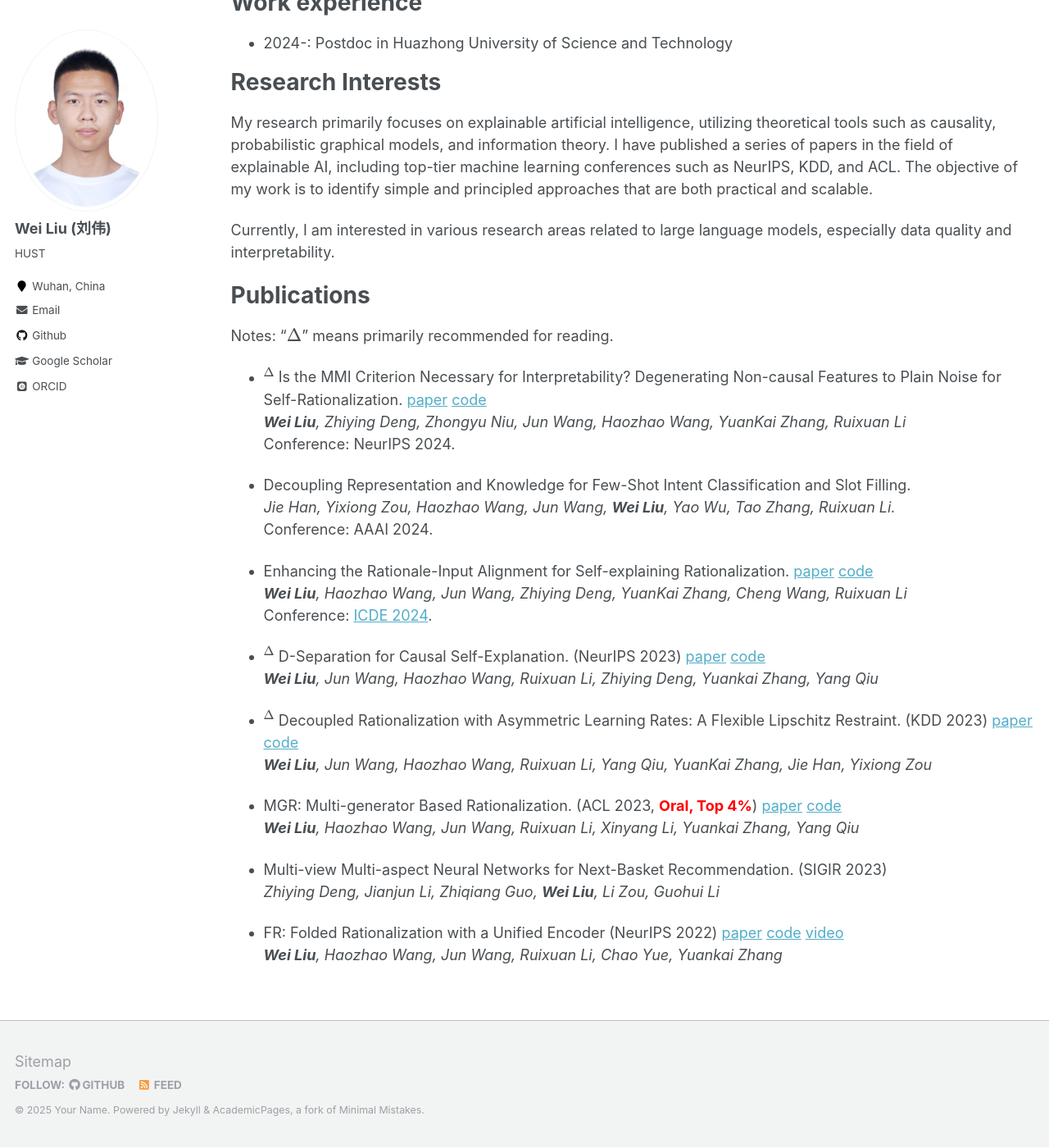
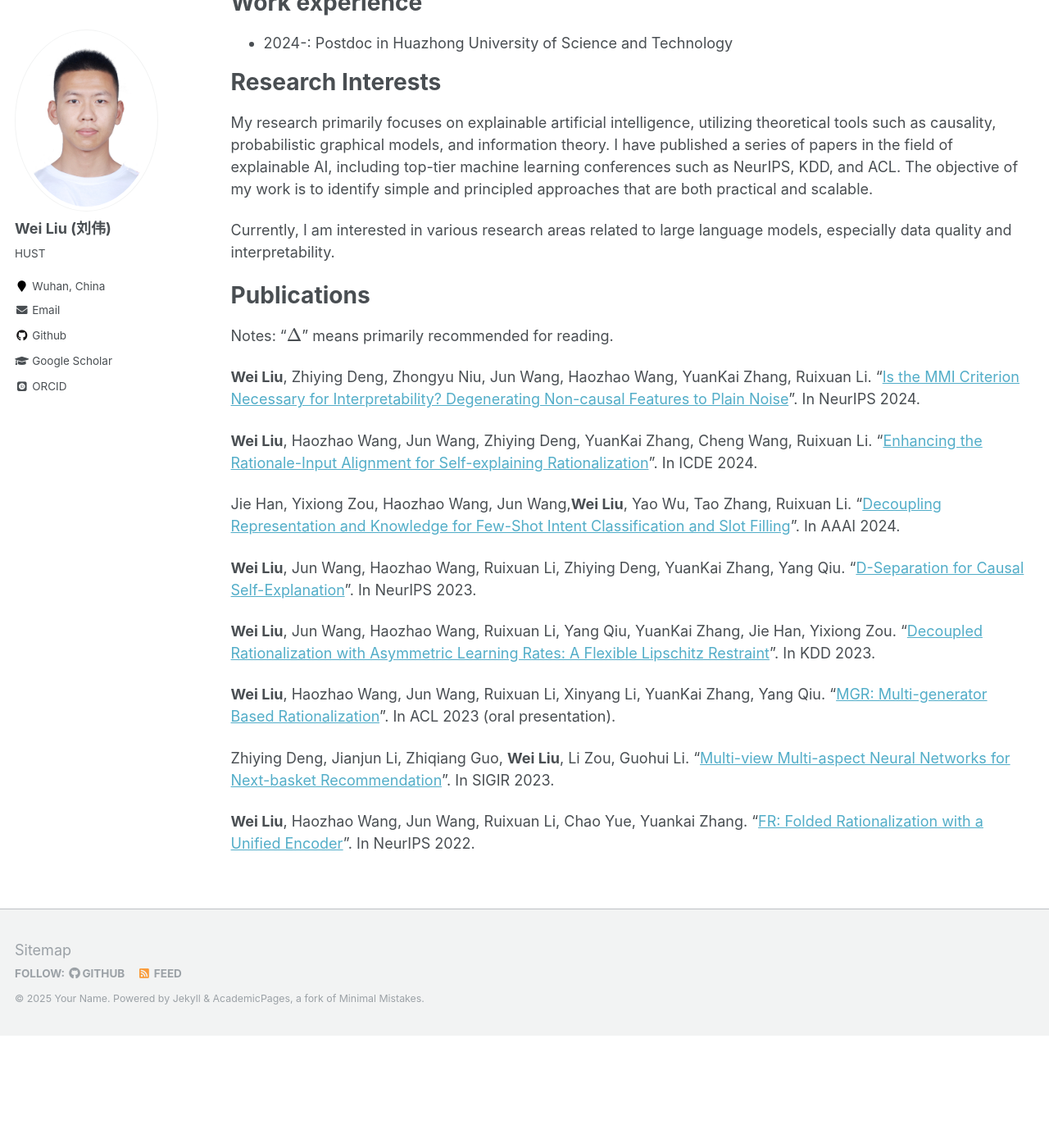
Before and after one commit to jugechengzi/WeiLiu.github.io, a Jekyll site: the page built from _pages/cv.md, in a window 1280 px wide and 1400 px high, scrolled down 360 px. Shown: the whole window at 82% size. Built offline with Jekyll 4.4.1, drawn with Linux system fonts in a browser that asks for light colours; some web fonts are replaced; formulas are drawn with MathJax 3; after the commit the page ends 1624 px from its top, so only the background shows below that.

Commit message:
Update cv.md

```diff
--- a/_pages/cv.md
+++ b/_pages/cv.md
@@ -28,29 +28,22 @@ Publications
 ======
   Notes: "**$\Delta$**" means primarily recommended for reading.
 
-- **$^\Delta$** Is the MMI Criterion Necessary for Interpretability? Degenerating Non-causal Features to Plain Noise for Self-Rationalization. [paper](https://arxiv.org/abs/2410.06003) [code](https://github.com/jugechengzi/Rationalization-MRD)
-*__Wei Liu__, Zhiying Deng, Zhongyu Niu, Jun Wang, Haozhao Wang, YuanKai Zhang, Ruixuan Li*
-Conference: NeurIPS 2024.
+**Wei Liu**, Zhiying Deng, Zhongyu Niu, Jun Wang, Haozhao Wang, YuanKai Zhang, Ruixuan Li. "[Is the MMI Criterion Necessary for Interpretability? Degenerating Non-causal Features to Plain Noise](https://arxiv.org/pdf/2410.06003)". In NeurIPS 2024.
 
-- Decoupling Representation and Knowledge for Few-Shot Intent Classification and Slot Filling.
-*Jie Han, Yixiong Zou, Haozhao Wang, Jun Wang, __Wei Liu__, Yao Wu, Tao Zhang, Ruixuan Li.*
-Conference: AAAI 2024.
+**Wei Liu**, Haozhao Wang, Jun Wang, Zhiying Deng, YuanKai Zhang, Cheng Wang, Ruixuan Li. "[Enhancing the Rationale-Input Alignment for Self-explaining Rationalization](https://arxiv.org/pdf/2312.04103)". In ICDE 2024.
 
-- Enhancing the Rationale-Input Alignment for Self-explaining Rationalization. [paper](https://arxiv.org/abs/2312.04103) [code](https://github.com/jugechengzi/dar)
-*__Wei Liu__, Haozhao Wang, Jun Wang, Zhiying Deng, YuanKai Zhang, Cheng Wang, Ruixuan Li*
-Conference: [ICDE 2024](https://icde2024.github.io/).
+Jie Han, Yixiong Zou, Haozhao Wang, Jun Wang,**Wei Liu**, Yao Wu, Tao Zhang, Ruixuan Li. "[Decoupling Representation and Knowledge for Few-Shot Intent Classification and Slot Filling](https://arxiv.org/pdf/2312.13495)". In AAAI 2024.
 
-- **$^\Delta$** D-Separation for Causal Self-Explanation. (NeurIPS 2023)   [paper](https://arxiv.org/abs/2309.13391) [code](https://github.com/jugechengzi/Rationalization-MCD)
-*__Wei Liu__, Jun Wang, Haozhao Wang,  Ruixuan Li, Zhiying Deng, Yuankai Zhang, Yang Qiu*
 
-- **$^\Delta$** Decoupled Rationalization with Asymmetric Learning Rates: A Flexible Lipschitz Restraint. (KDD 2023) [paper](https://dl.acm.org/doi/abs/10.1145/3580305.3599299) [code](https://github.com/jugechengzi/Rationalization-DR)
-*__Wei Liu__, Jun Wang, Haozhao Wang, Ruixuan Li, Yang Qiu, YuanKai Zhang, Jie Han, Yixiong Zou*
+**Wei Liu**, Jun Wang, Haozhao Wang, Ruixuan Li, Zhiying Deng, YuanKai Zhang, Yang Qiu. "[D-Separation for Causal Self-Explanation](https://arxiv.org/pdf/2309.13391)". In NeurIPS 2023.
 
-- MGR: Multi-generator Based Rationalization. (ACL 2023, **<font color=red>Oral, Top 4%</font>**) [paper](https://arxiv.org/abs/2305.04492) [code](https://github.com/jugechengzi/Rationalization-MGR)
-*__Wei Liu__, Haozhao Wang, Jun Wang, Ruixuan Li, Xinyang Li, Yuankai Zhang, Yang Qiu*
 
-- Multi-view Multi-aspect Neural Networks for Next-Basket Recommendation. (SIGIR 2023)
-*Zhiying Deng, Jianjun Li, Zhiqiang Guo, __Wei Liu__, Li Zou, Guohui Li*
+**Wei Liu**, Jun Wang, Haozhao Wang, Ruixuan Li, Yang Qiu, YuanKai Zhang, Jie Han, Yixiong Zou. "[Decoupled Rationalization with Asymmetric Learning Rates: A
+Flexible Lipschitz Restraint](https://arxiv.org/pdf/2305.13599)". In KDD 2023.
 
-- FR: Folded Rationalization with a Unified Encoder (NeurIPS 2022) [paper](https://arxiv.org/pdf/2209.08285.pdf) [code](https://github.com/jugechengzi/FR) [video](https://slideslive.com/38990450/fr-folded-rationalization-with-a-unified-encoder?ref=search-presentations-folded+rationalization)
-    *__Wei Liu__, Haozhao Wang, Jun Wang, Ruixuan Li, Chao Yue, Yuankai Zhang*
+
+**Wei Liu**, Haozhao Wang, Jun Wang, Ruixuan Li, Xinyang Li, YuanKai Zhang, Yang Qiu. "[MGR: Multi-generator Based Rationalization](https://arxiv.org/pdf/2305.04492)". In ACL 2023 (oral presentation).
+
+Zhiying Deng, Jianjun Li, Zhiqiang Guo, **Wei Liu**, Li Zou, Guohui Li. "[Multi-view Multi-aspect Neural Networks for Next-basket Recommendation](https://dl.acm.org/doi/abs/10.1145/3539618.3591738)". In SIGIR 2023.
+
+**Wei Liu**, Haozhao Wang, Jun Wang, Ruixuan Li, Chao Yue, Yuankai Zhang. "[FR: Folded Rationalization with a Unified Encoder](https://arxiv.org/pdf/2209.08285)". In NeurIPS 2022.
```
